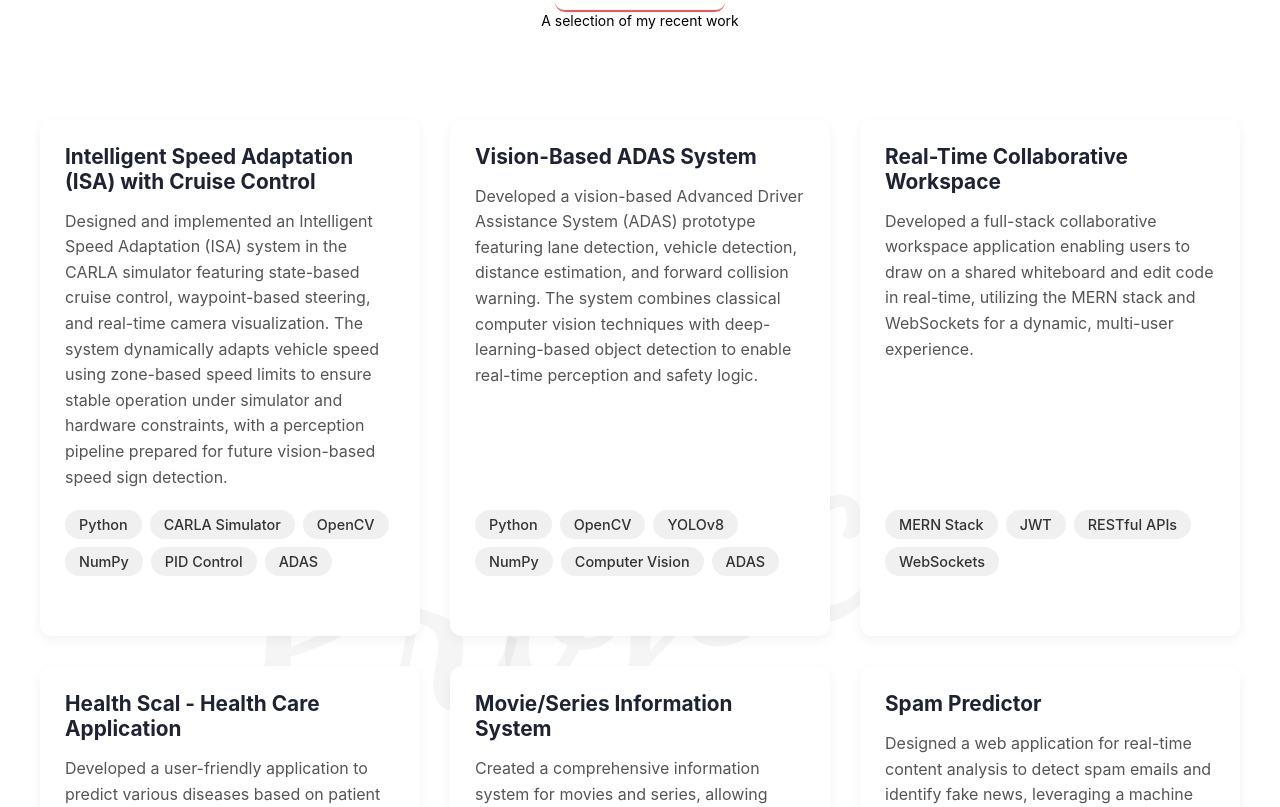
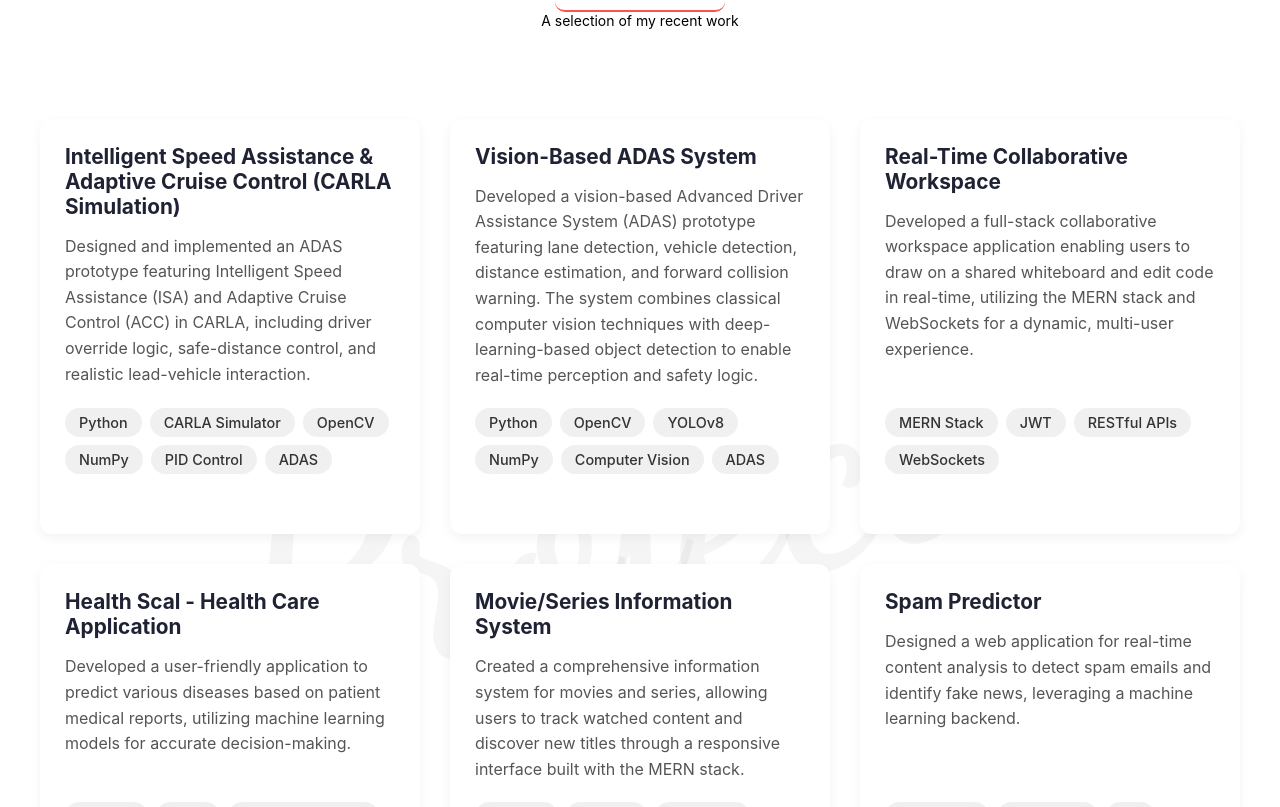
Before and after one commit to kenilkalathiya/kenilkalathiya.github.io, a React (Create React App) app: page /#/ in a window 1280 px wide. Shown: the part 2268-3075 px from the top of the page. Built offline with nearby package versions, Linux system fonts and the light colour scheme.

Commit message:
Update Project Section

```diff
--- a/src/data.js
+++ b/src/data.js
@@ -72,9 +72,9 @@ export const resume = {
   projects: [
     {
       id: "isa-cruise-control",
-      title: "Intelligent Speed Adaptation (ISA) with Cruise Control",
+      title: "Intelligent Speed Assistance & Adaptive Cruise Control (CARLA Simulation)",
       description:
-        "Designed and implemented an Intelligent Speed Adaptation (ISA) system in the CARLA simulator featuring state-based cruise control, waypoint-based steering, and real-time camera visualization. The system dynamically adapts vehicle speed using zone-based speed limits to ensure stable operation under simulator and hardware constraints, with a perception pipeline prepared for future vision-based speed sign detection.",
+        "Designed and implemented an ADAS prototype featuring Intelligent Speed Assistance (ISA) and Adaptive Cruise Control (ACC) in CARLA, including driver override logic, safe-distance control, and realistic lead-vehicle interaction.",
       tech: [
         "Python",
         "CARLA Simulator",
```
Also changed, not shown: 2 other files (tests, documents, lock files or other folders).
